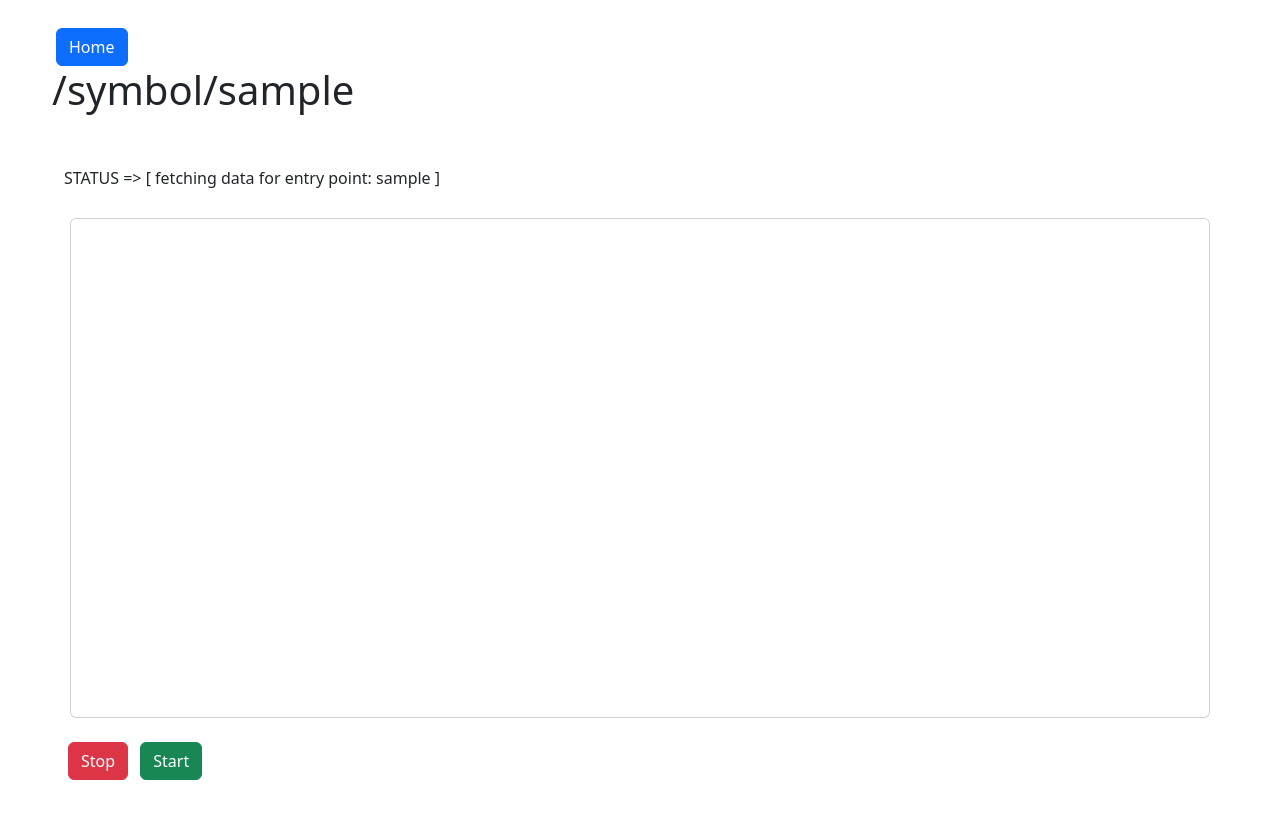
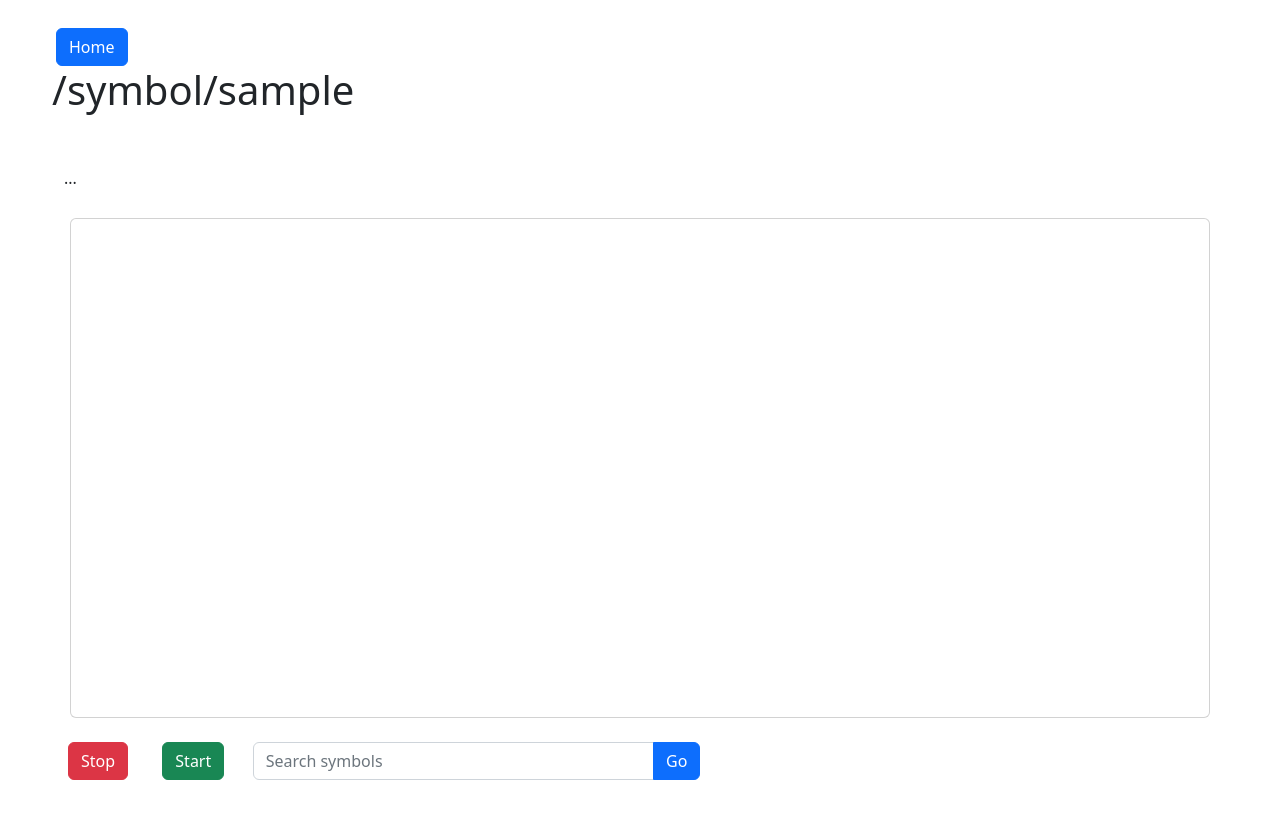
Before and after one commit to gianlucafarinaccio/kernel-visual-analysis, a Flask app: a page that uses templates/symbol.html in a window 1280 px wide. Before the commit the page ends 780 px from the top, so only its background shows below. Run offline with Flask 2, Linux system fonts and the light colour scheme; data that the repository does not hold is empty; some libraries are stand-ins or nearby versions.

Commit message:
update cluster label, update edge width
search nodes [WIP]

```diff
--- a/static/js/src/clustering-module.js
+++ b/static/js/src/clustering-module.js
@@ -55,7 +55,7 @@ export const clustering = function(){
 
 	        clusterNodeProperties:{
 	        	id : ("CLUSTER_"+subsystem),
-	        	label: ("CLUSTER_"+subsystem),
+	        	label: subsystem,
 	        	group: subsystem,
 	        	mass: 5,
 	        	shape: 'square', size:100,
@@ -81,6 +81,7 @@ export const clustering = function(){
 	const dynamicArrow = function(item, network = _network){
 			console.log("** CLUSTERING: dynamicArrow() => " + item);
       network.updateEdge(item[0], {
+      		width: (item[1] + item[2]),
           arrows:{
               to:{
                   enabled: true,
--- a/static/js/src/main.js
+++ b/static/js/src/main.js
@@ -54,7 +54,8 @@ async function init(entryPoint){
 ********************************/
  window.onload = () => {
 	let entryPoint = document.getElementById('symname').textContent;
-		init(entryPoint);
+		ui.init();
+		//init(entryPoint);
  };
 
 document.getElementById("stop").onclick = function() { network.stopSimulation() };
--- a/static/js/src/ui-module.js
+++ b/static/js/src/ui-module.js
@@ -10,6 +10,9 @@
 
     /* private */
     const _STATUS_DIV = "status";
+    const _SEARCH_BUTTON = "search";
+    const _SEARCH_FIELD = "search-field";
+
 
     const debug = function(message = "no message"){
         console.log(message);
@@ -21,9 +24,19 @@
     };
 
 
+    const search = function(){
+        let word = document.getElementById(_SEARCH_FIELD).value;
+        console.log(word);
+    };
+
+    const init = function(){
+        document.getElementById(_SEARCH_BUTTON).onclick = search;
+    };
+
     return{
         debug: debug,
-        status : status
+        status : status,
+        init: init,
     }
 
  }();
--- a/templates/symbol.html
+++ b/templates/symbol.html
@@ -35,8 +35,22 @@
         </div>
     </div>
     <div class="container mx-5 my-2 p-3">
-        <button id="stop" type="button" class="btn btn-danger mx-1" >Stop</button>
-        <button id="start" type="button" class="btn btn-success mx-1" >Start</button>
+        <div class="row">
+            <div class="col-1">
+                <button id="stop" type="button" class="btn btn-danger mx-1" >Stop</button>
+            </div>
+            <div class="col-1">
+                <button id="start" type="button" class="btn btn-success mx-1" >Start</button>
+            </div>
+            <div class="col-5">
+                <div class="input-group mb-3">
+                  <input id="search-field" type="text" class="form-control" placeholder="Search symbols" aria-label="Recipient's username"aria-describedby="button-addon2">
+                  <button id="search" class="btn btn-primary" type="button">Go</button>
+                </div>
+            </div>
+        </div>
+
+
     </div>
 
 </body>
```
